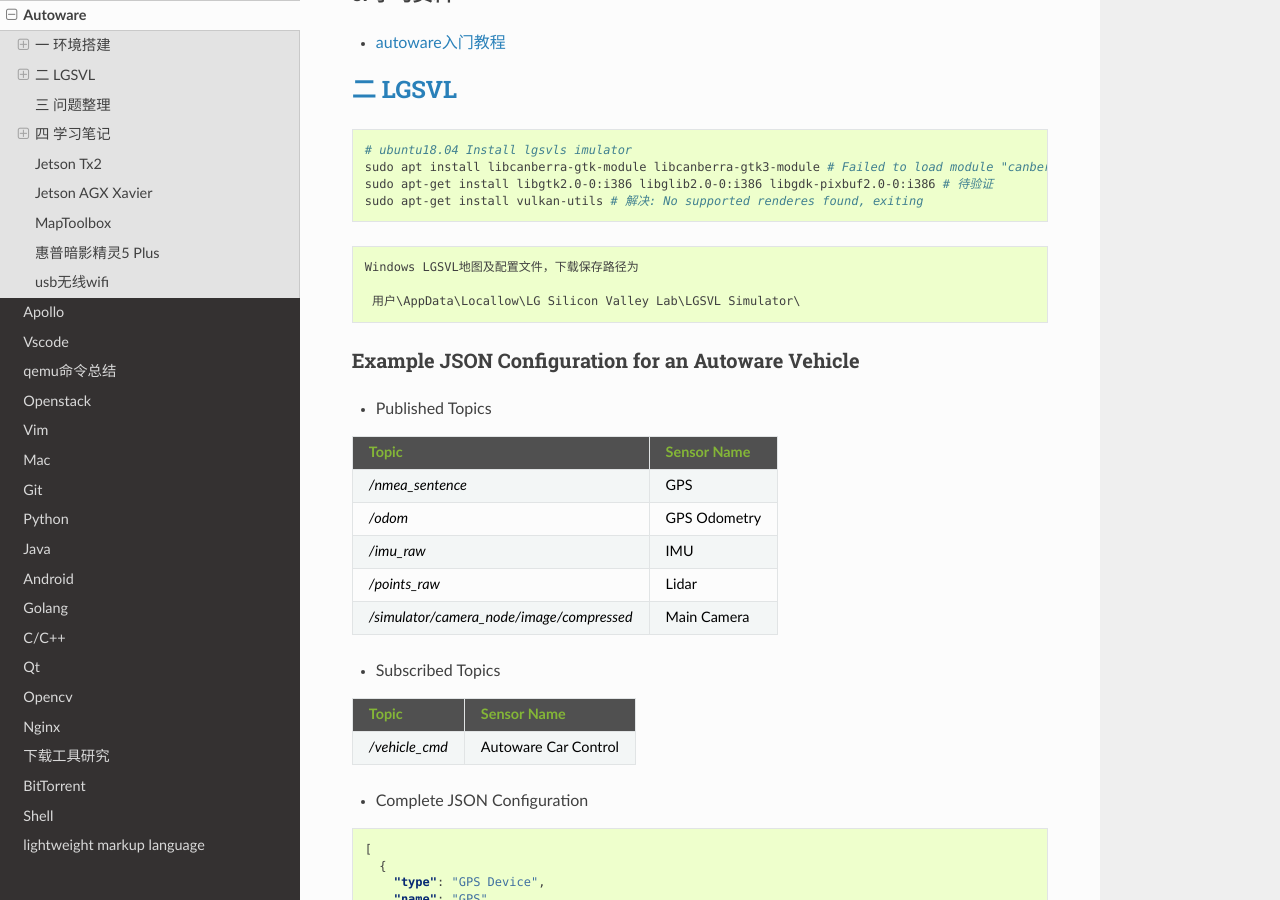
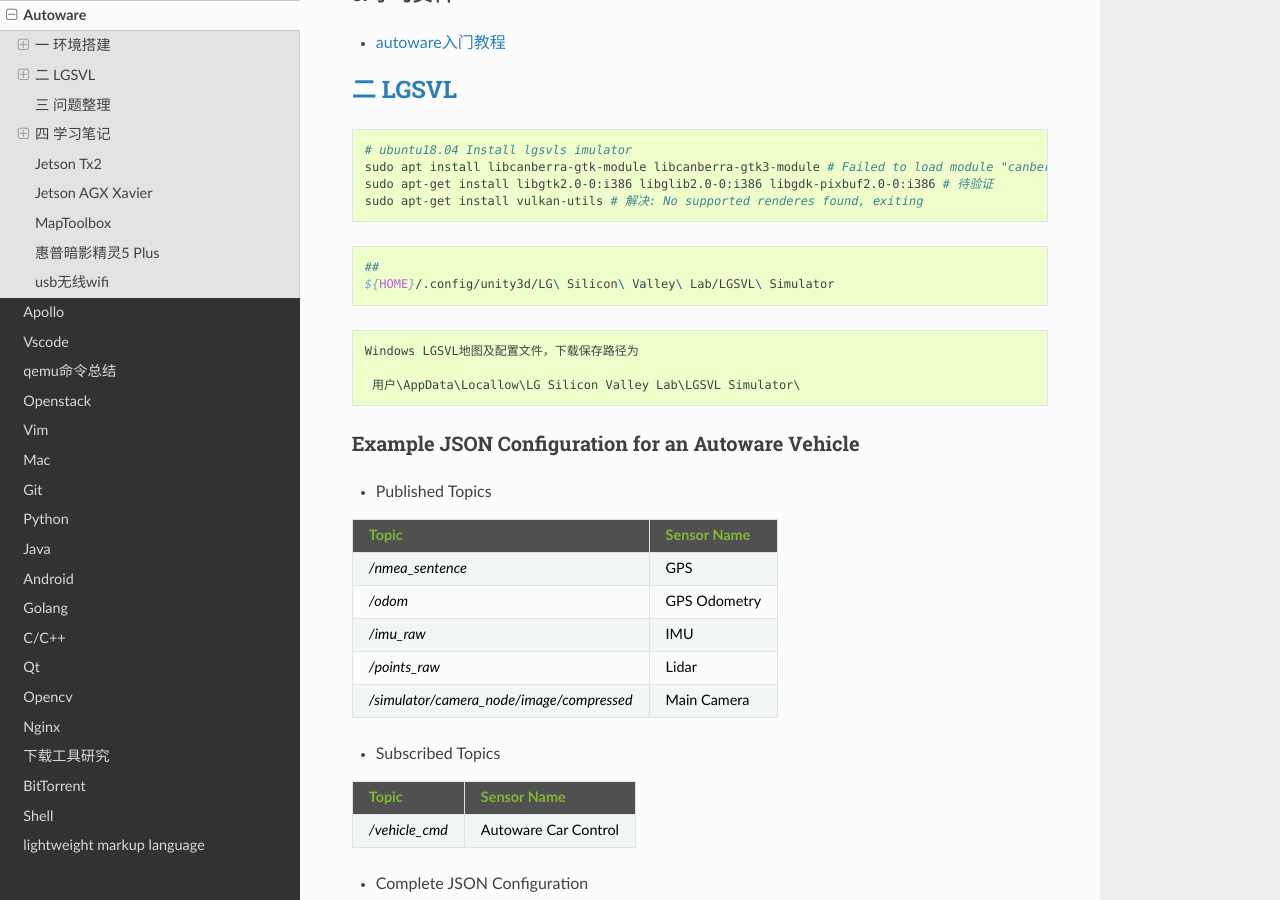
Before and after one commit to my-rds-store/my_space, a Sphinx documentation site: the page built from source/autoware/index.rst, in a window 1280 px wide and 900 px high, scrolled down 4146 px. Built offline with Sphinx 7.4.7 and the Read the Docs theme 2.0.0, drawn with Linux system fonts in a browser that asks for light colours.

Commit message:
update ...

```diff
--- a/source/autoware/index.rst
+++ b/source/autoware/index.rst
@@ -307,6 +307,10 @@
     sudo apt-get install libgtk2.0-0:i386 libglib2.0-0:i386 libgdk-pixbuf2.0-0:i386 # 待验证
     sudo apt-get install vulkan-utils # 解决: No supported renderes found, exiting
 
+.. code-block:: sh
+
+    ##
+    ${HOME}/.config/unity3d/LG\ Silicon\ Valley\ Lab/LGSVL\ Simulator
 
 .. code::
 
```
